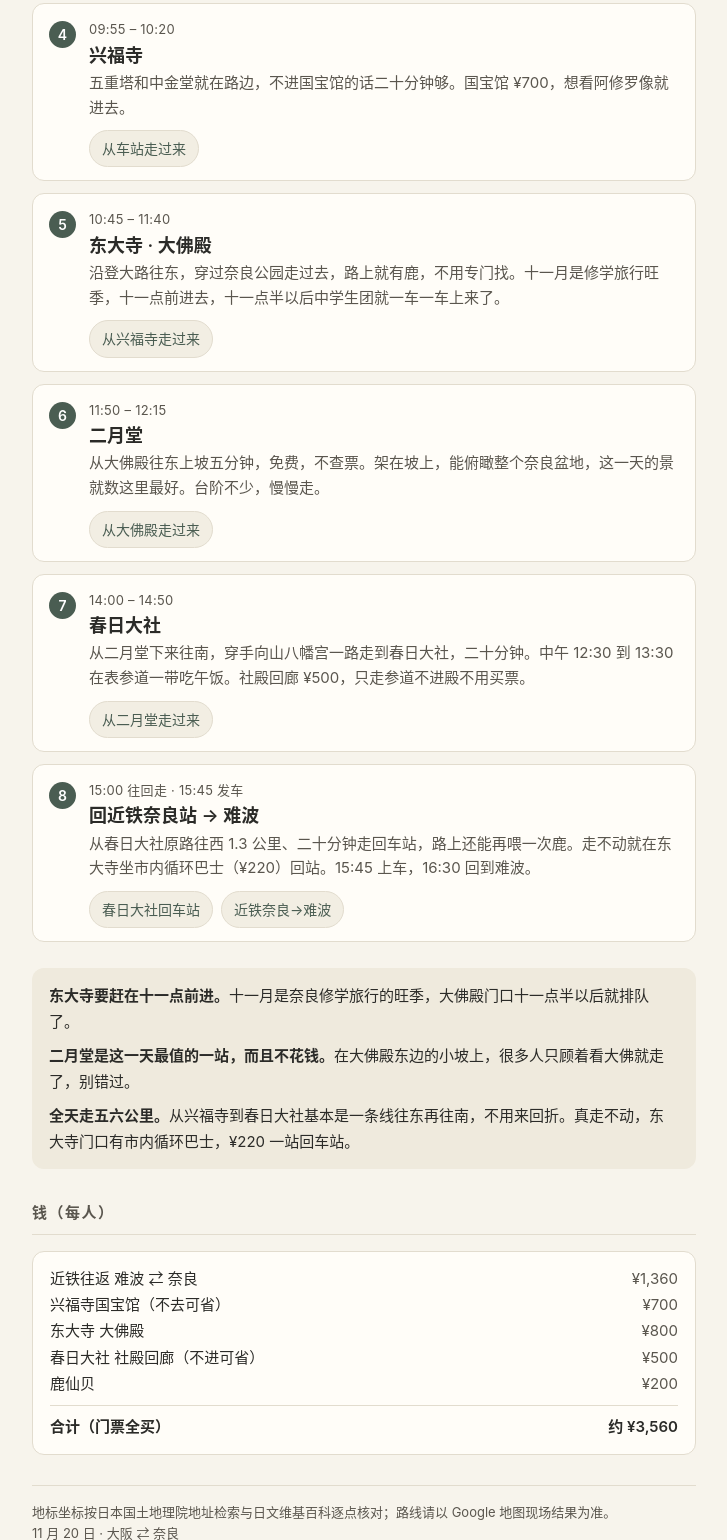
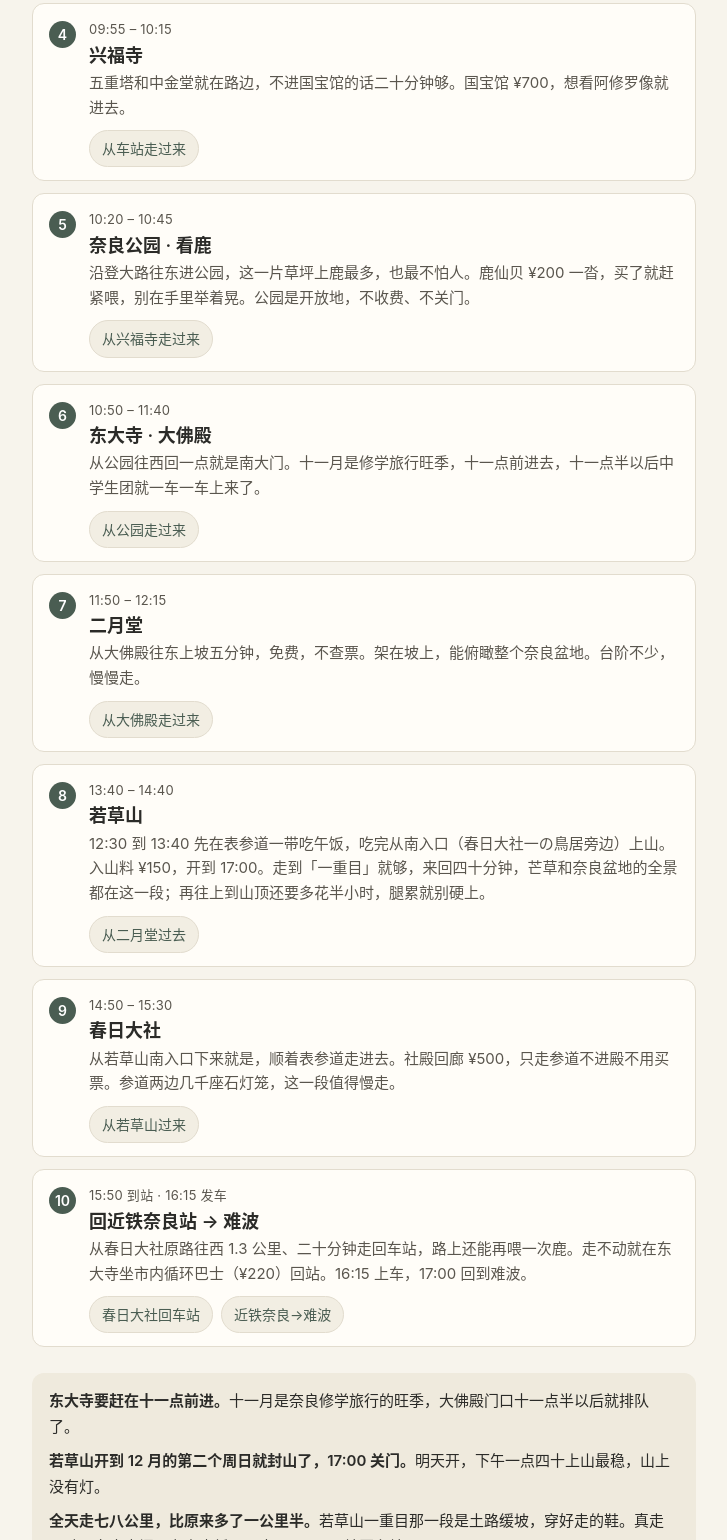
Before and after one commit to cheeriomaster/cheeriomaster.github.io, a plain HTML site: page nara-1120-8d3e21/index.html in a window 1280 px wide. Shown: the part 1260-2800 px from the top of the page, without its empty margins (276-1003 px from the left). Drawn offline with Linux system fonts and the light colour scheme.

Commit message:
nara 1120: add Nara Park and Mt. Wakakusa, retime

```diff
--- a/nara-1120-8d3e21/index.html
+++ b/nara-1120-8d3e21/index.html
@@ -93,8 +93,8 @@
 
 <header>
   <p class="date">2026 年 11 月 20 日 · 金曜日</p>
-  <h1>大阪 ⇄ 奈良｜一天八个落脚点</h1>
-  <p class="sub">按顺序编号。橙色是大阪这两段，绿色全在奈良境内。</p>
+  <h1>大阪 ⇄ 奈良｜一天十个落脚点</h1>
+  <p class="sub">按顺序编号。橙色是大阪这两段，绿色全在奈良境内。奈良公园和若草山都排进去了。</p>
 </header>
 
 <div id="map"></div>
@@ -135,7 +135,7 @@
 <div class="stop">
   <div class="num">4</div>
   <div class="body">
-    <p class="when">09:55 – 10:20</p>
+    <p class="when">09:55 – 10:15</p>
     <p class="name">兴福寺</p>
     <p class="desc">五重塔和中金堂就在路边，不进国宝馆的话二十分钟够。国宝馆 ¥700，想看阿修罗像就进去。</p>
     <div class="nav"><a href="https://www.google.com/maps/dir/?api=1&amp;travelmode=walking&amp;origin=34.683727,135.828827&amp;destination=34.683250,135.831167" target="_blank" rel="noopener">从车站走过来</a></div>
@@ -145,39 +145,59 @@
 <div class="stop">
   <div class="num">5</div>
   <div class="body">
-    <p class="when">10:45 – 11:40</p>
-    <p class="name">东大寺 · 大佛殿</p>
-    <p class="desc">沿登大路往东，穿过奈良公园走过去，路上就有鹿，不用专门找。十一月是修学旅行旺季，十一点前进去，十一点半以后中学生团就一车一车上来了。</p>
-    <div class="nav"><a href="https://www.google.com/maps/dir/?api=1&amp;travelmode=walking&amp;origin=34.683250,135.831167&amp;destination=34.688972,135.839833" target="_blank" rel="noopener">从兴福寺走过来</a></div>
+    <p class="when">10:20 – 10:45</p>
+    <p class="name">奈良公园 · 看鹿</p>
+    <p class="desc">沿登大路往东进公园，这一片草坪上鹿最多，也最不怕人。鹿仙贝 ¥200 一沓，买了就赶紧喂，别在手里举着晃。公园是开放地，不收费、不关门。</p>
+    <div class="nav"><a href="https://www.google.com/maps/dir/?api=1&amp;travelmode=walking&amp;origin=34.683250,135.831167&amp;destination=34.685556,135.843333" target="_blank" rel="noopener">从兴福寺走过来</a></div>
   </div>
 </div>
 
 <div class="stop">
   <div class="num">6</div>
   <div class="body">
-    <p class="when">11:50 – 12:15</p>
-    <p class="name">二月堂</p>
-    <p class="desc">从大佛殿往东上坡五分钟，免费，不查票。架在坡上，能俯瞰整个奈良盆地，这一天的景就数这里最好。台阶不少，慢慢走。</p>
-    <div class="nav"><a href="https://www.google.com/maps/dir/?api=1&amp;travelmode=walking&amp;origin=34.688972,135.839833&amp;destination=34.689278,135.844278" target="_blank" rel="noopener">从大佛殿走过来</a></div>
+    <p class="when">10:50 – 11:40</p>
+    <p class="name">东大寺 · 大佛殿</p>
+    <p class="desc">从公园往西回一点就是南大门。十一月是修学旅行旺季，十一点前进去，十一点半以后中学生团就一车一车上来了。</p>
+    <div class="nav"><a href="https://www.google.com/maps/dir/?api=1&amp;travelmode=walking&amp;origin=34.685556,135.843333&amp;destination=34.688972,135.839833" target="_blank" rel="noopener">从公园走过来</a></div>
   </div>
 </div>
 
 <div class="stop">
   <div class="num">7</div>
   <div class="body">
-    <p class="when">14:00 – 14:50</p>
-    <p class="name">春日大社</p>
-    <p class="desc">从二月堂下来往南，穿手向山八幡宫一路走到春日大社，二十分钟。中午 12:30 到 13:30 在表参道一带吃午饭。社殿回廊 ¥500，只走参道不进殿不用买票。</p>
-    <div class="nav"><a href="https://www.google.com/maps/dir/?api=1&amp;travelmode=walking&amp;origin=34.689278,135.844278&amp;destination=34.681389,135.848333" target="_blank" rel="noopener">从二月堂走过来</a></div>
+    <p class="when">11:50 – 12:15</p>
+    <p class="name">二月堂</p>
+    <p class="desc">从大佛殿往东上坡五分钟，免费，不查票。架在坡上，能俯瞰整个奈良盆地。台阶不少，慢慢走。</p>
+    <div class="nav"><a href="https://www.google.com/maps/dir/?api=1&amp;travelmode=walking&amp;origin=34.688972,135.839833&amp;destination=34.689278,135.844278" target="_blank" rel="noopener">从大佛殿走过来</a></div>
   </div>
 </div>
 
 <div class="stop">
   <div class="num">8</div>
   <div class="body">
-    <p class="when">15:00 往回走 · 15:45 发车</p>
+    <p class="when">13:40 – 14:40</p>
+    <p class="name">若草山</p>
+    <p class="desc">12:30 到 13:40 先在表参道一带吃午饭，吃完从南入口（春日大社一の鳥居旁边）上山。入山料 ¥150，开到 17:00。走到「一重目」就够，来回四十分钟，芒草和奈良盆地的全景都在这一段；再往上到山顶还要多花半小时，腿累就别硬上。</p>
+    <div class="nav"><a href="https://www.google.com/maps/dir/?api=1&amp;travelmode=walking&amp;origin=34.689278,135.844278&amp;destination=34.691111,135.854444" target="_blank" rel="noopener">从二月堂过去</a></div>
+  </div>
+</div>
+
+<div class="stop">
+  <div class="num">9</div>
+  <div class="body">
+    <p class="when">14:50 – 15:30</p>
+    <p class="name">春日大社</p>
+    <p class="desc">从若草山南入口下来就是，顺着表参道走进去。社殿回廊 ¥500，只走参道不进殿不用买票。参道两边几千座石灯笼，这一段值得慢走。</p>
+    <div class="nav"><a href="https://www.google.com/maps/dir/?api=1&amp;travelmode=walking&amp;origin=34.691111,135.854444&amp;destination=34.681389,135.848333" target="_blank" rel="noopener">从若草山过来</a></div>
+  </div>
+</div>
+
+<div class="stop">
+  <div class="num">10</div>
+  <div class="body">
+    <p class="when">15:50 到站 · 16:15 发车</p>
     <p class="name">回近铁奈良站 → 难波</p>
-    <p class="desc">从春日大社原路往西 1.3 公里、二十分钟走回车站，路上还能再喂一次鹿。走不动就在东大寺坐市内循环巴士（¥220）回站。15:45 上车，16:30 回到难波。</p>
+    <p class="desc">从春日大社原路往西 1.3 公里、二十分钟走回车站，路上还能再喂一次鹿。走不动就在东大寺坐市内循环巴士（¥220）回站。16:15 上车，17:00 回到难波。</p>
     <div class="nav">
       <a href="https://www.google.com/maps/dir/?api=1&amp;travelmode=walking&amp;origin=34.681389,135.848333&amp;destination=34.683727,135.828827" target="_blank" rel="noopener">春日大社回车站</a>
       <a href="https://www.google.com/maps/dir/?api=1&amp;travelmode=transit&amp;origin=34.683727,135.828827&amp;destination=34.667603,135.501724" target="_blank" rel="noopener">近铁奈良→难波</a>
@@ -187,8 +207,8 @@
 
 <div class="hard">
   <p><b>东大寺要赶在十一点前进。</b>十一月是奈良修学旅行的旺季，大佛殿门口十一点半以后就排队了。</p>
-  <p><b>二月堂是这一天最值的一站，而且不花钱。</b>在大佛殿东边的小坡上，很多人只顾着看大佛就走了，别错过。</p>
-  <p><b>全天走五六公里。</b>从兴福寺到春日大社基本是一条线往东再往南，不用来回折。真走不动，东大寺门口有市内循环巴士，¥220 一站回车站。</p>
+  <p><b>若草山开到 12 月的第二个周日就封山了，17:00 关门。</b>明天开，下午一点四十上山最稳，山上没有灯。</p>
+  <p><b>全天走七八公里，比原来多了一公里半。</b>若草山一重目那一段是土路缓坡，穿好走的鞋。真走不动，东大寺门口有市内循环巴士，¥220 一站回车站。</p>
 </div>
 
 <h2 class="section">钱（每人）</h2>
@@ -196,9 +216,10 @@
   <div class="row"><span>近铁往返 难波 ⇄ 奈良</span><span>¥1,360</span></div>
   <div class="row"><span>兴福寺国宝馆（不去可省）</span><span>¥700</span></div>
   <div class="row"><span>东大寺 大佛殿</span><span>¥800</span></div>
+  <div class="row"><span>若草山 入山料</span><span>¥150</span></div>
   <div class="row"><span>春日大社 社殿回廊（不进可省）</span><span>¥500</span></div>
   <div class="row"><span>鹿仙贝</span><span>¥200</span></div>
-  <div class="row tot"><span>合计（门票全买）</span><span>约 ¥3,560</span></div>
+  <div class="row tot"><span>合计（门票全买）</span><span>约 ¥3,710</span></div>
 </div>
 
 <footer>
@@ -211,14 +232,16 @@
 <script src="leaflet/leaflet.js"></script>
 <script>
 const STOPS = [
-  {n:1, name:'b& 道顿堀 2 号店', ll:[34.670193,135.508362], osaka:true,  when:'08:40 出门'},
-  {n:2, name:'近铁大阪难波站',    ll:[34.667603,135.501724], osaka:true,  when:'09:05 发车'},
-  {n:3, name:'近铁奈良站',        ll:[34.683727,135.828827], osaka:false, when:'09:45 到'},
-  {n:4, name:'兴福寺',            ll:[34.683250,135.831167], osaka:false, when:'09:55–10:20'},
-  {n:5, name:'东大寺 · 大佛殿',   ll:[34.688972,135.839833], osaka:false, when:'10:45–11:40'},
-  {n:6, name:'二月堂',            ll:[34.689278,135.844278], osaka:false, when:'11:50–12:15'},
-  {n:7, name:'春日大社',          ll:[34.681389,135.848333], osaka:false, when:'14:00–14:50'},
-  {n:8, name:'回近铁奈良站 · 回难波', ll:[34.683727,135.828827], osaka:false, when:'15:45 发车'}
+  {n:1,  name:'b& 道顿堀 2 号店', ll:[34.670193,135.508362], osaka:true,  when:'08:40 出门'},
+  {n:2,  name:'近铁大阪难波站',    ll:[34.667603,135.501724], osaka:true,  when:'09:05 发车'},
+  {n:3,  name:'近铁奈良站',        ll:[34.683727,135.828827], osaka:false, when:'09:45 到'},
+  {n:4,  name:'兴福寺',            ll:[34.683250,135.831167], osaka:false, when:'09:55–10:15'},
+  {n:5,  name:'奈良公园 · 看鹿',   ll:[34.685556,135.843333], osaka:false, when:'10:20–10:45'},
+  {n:6,  name:'东大寺 · 大佛殿',   ll:[34.688972,135.839833], osaka:false, when:'10:50–11:40'},
+  {n:7,  name:'二月堂',            ll:[34.689278,135.844278], osaka:false, when:'11:50–12:15'},
+  {n:8,  name:'若草山',            ll:[34.691111,135.854444], osaka:false, when:'13:40–14:40'},
+  {n:9,  name:'春日大社',          ll:[34.681389,135.848333], osaka:false, when:'14:50–15:30'},
+  {n:10, name:'回近铁奈良站 · 回难波', ll:[34.683727,135.828827], osaka:false, when:'16:15 发车'}
 ];
 
 const map = L.map('map',{scrollWheelZoom:true,zoomControl:true});
@@ -228,7 +251,7 @@ L.tileLayer('https://cyberjapandata.gsi.go.jp/xyz/pale/{z}/{x}/{y}.png',{
 
 // 大阪两段（1→2）一条，奈良境内（2→3→4→5→6→7→8）一条
 L.polyline([[34.670193,135.508362],[34.667603,135.501724]],{color:'#B0743F',weight:2,opacity:.45,dashArray:'6 6'}).addTo(map);
-const naraPath = [[34.667603,135.501724],[34.683727,135.828827],[34.683250,135.831167],[34.688972,135.839833],[34.689278,135.844278],[34.681389,135.848333],[34.683727,135.828827]];
+const naraPath = [[34.667603,135.501724],[34.683727,135.828827],[34.683250,135.831167],[34.685556,135.843333],[34.688972,135.839833],[34.689278,135.844278],[34.691111,135.854444],[34.681389,135.848333],[34.683727,135.828827]];
 L.polyline(naraPath,{color:'#4A5D52',weight:2,opacity:.45,dashArray:'6 6'}).addTo(map);
 
 STOPS.forEach(s=>{
```
Also changed, not shown: pages/index.html (+1 -1 lines).
